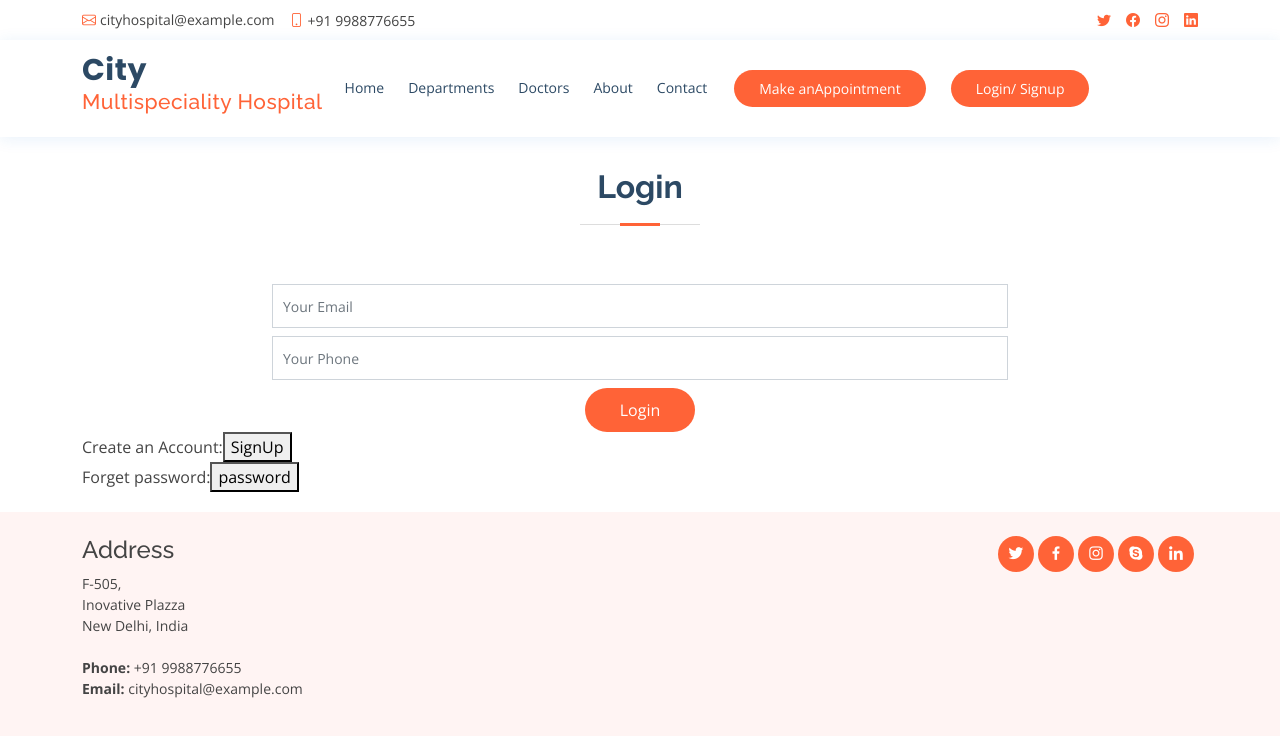
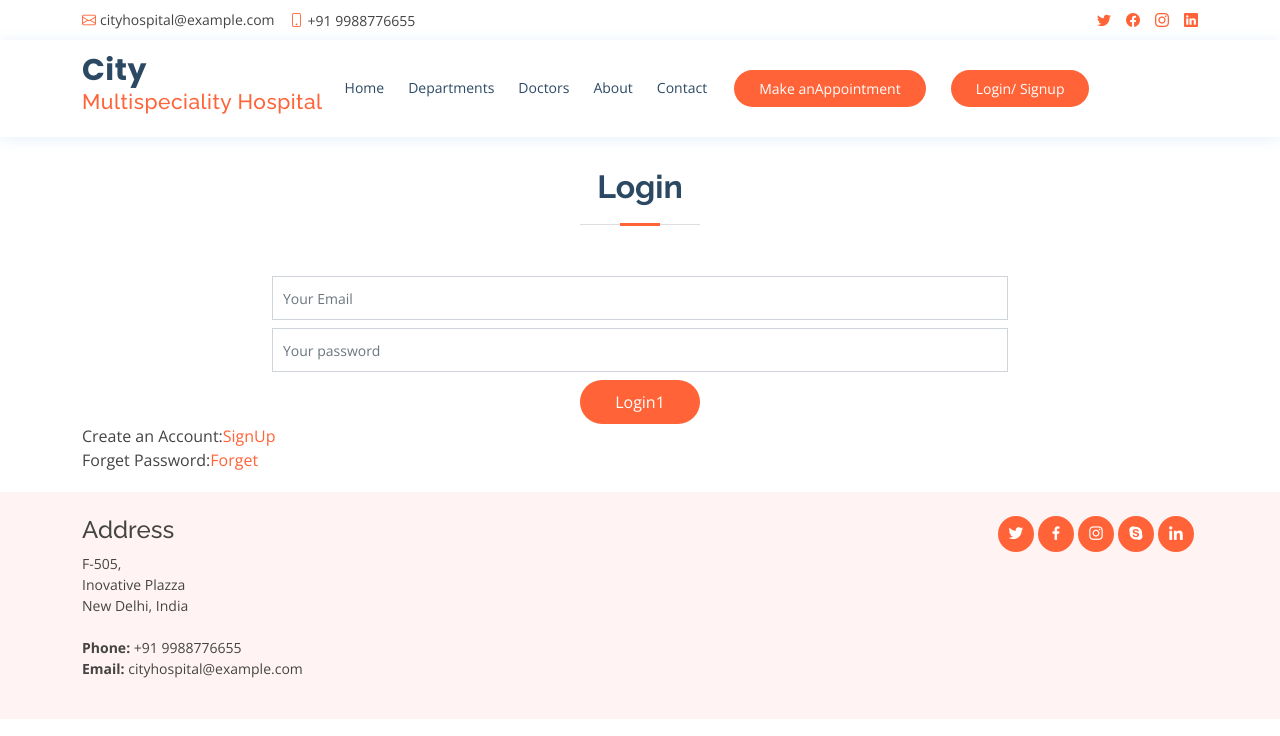
Before and after one commit to jaydip2210/cityhospital, a React (Create React App) app: page /Auth in a window 1280 px wide. Shown: the top 736 px of the page. Built offline with nearby package versions, Linux system fonts and the light colour scheme.

Commit message:
21_9_23_Button

```diff
--- a/package.json
+++ b/package.json
@@ -10,6 +10,7 @@
     "react-dom": "^18.2.0",
     "react-router-dom": "^6.16.0",
     "react-scripts": "5.0.1",
+    "styled-components": "^6.0.8",
     "web-vitals": "^2.1.4"
   },
   "scripts": {
--- a/public/assets/css/style.css
+++ b/public/assets/css/style.css
@@ -1081,7 +1081,7 @@ section {
   padding: 10px 12px;
 }
 
-.appointment .php-email-form button[type="submit"] {
+/* .appointment .php-email-form button[type="submit"] {
   background: #FF6337;
   border: 0;
   padding: 10px 35px;
@@ -1092,7 +1092,7 @@ section {
 
 .appointment .php-email-form button[type="submit"]:hover {
   background: #1c84e3;
-}
+} */
 
 /*--------------------------------------------------------------
 # Departments
--- a/src/App.js
+++ b/src/App.js
@@ -10,7 +10,6 @@ import About from './container/About/About';
 import Contact from './container/Contact/Contact';
 import Appointment from './container/Appointment/Appointment';
 import Auth from './container/Auth/Auth';
-
 
 function App() {
   return (
--- /dev/null
+++ b/src/components/Ui/Button/Button.js
@@ -0,0 +1,29 @@
+import React from 'react';
+import { Basebutton } from './Button.style';
+
+function Button({children, ...rest}) {
+    console.log(rest);
+
+    // const type = () => {
+    //     switch (btnType) {
+    //         case 'Primary' :
+    //             return PrimaryButton
+    //         case 'Secondary' :
+    //             return SecondaryButton
+    //         case 'Outline' :
+    //             return OutlineButton
+    //     }
+    // }
+
+    // let costumButton = type();
+
+    return (
+        <>
+            <Basebutton {...rest}>
+                {children}
+            </Basebutton>
+        </>
+    );
+}
+
+export default Button;
--- /dev/null
+++ b/src/components/Ui/Button/Button.style.js
@@ -0,0 +1,26 @@
+import styled from "styled-components";
+
+
+export const Basebutton = styled.button`
+    background: #FF6337;
+    color: #fff;
+    border: 0;
+    padding: 10px 35px;
+    transition: 0.4s;
+    border-radius: 50px;
+`
+
+// export const PrimaryButton = styled(PrimaryButton)`
+//     background: #FF6337;
+//     color: #fff;
+// `
+
+// export const SecondaryButton = styled(SecondaryButton)`
+//     background: #00000;
+//     color: #fff;
+// `
+
+// export const OutlineButton = styled(OutlineButton)`
+//     background: #fff;
+//     color: #00000;
+// `
--- a/src/container/Auth/Auth.js
+++ b/src/container/Auth/Auth.js
@@ -1,8 +1,10 @@
 import React, { useState } from 'react';
+import Button from '../../components/Ui/Button/Button';
+
 
 function Auth(props) {
     const [type, setType] = useState('login');
-    const [password, setPassword] = useState('forget');
+    // const [password, setPassword] = useState('forget');
 
     return (
         <main>
@@ -10,51 +12,44 @@ function Auth(props) {
                 <div className="container">
                     <div className="section-title">
                         {
-                            type === 'login' ? <h2>Login</h2> : <h2>SignUp</h2>
-                        }
-
-                        {
-                            password === 'forget' ? null : <h2>Forget password</h2>
+                            type === 'login' ? <h2>Login</h2> : type === 'signUp' ? <h2>SignUp</h2> : <h2>Forget password</h2>
                         }
                         {/* <h2>Login / SignUp</h2> */}
                     </div>
                     <form action method="post" role="form" className="php-email-form">
                         <div className="row justify-content-center">
-                            <div className="col-md-8 form-group">
-                                {
-                                    type === 'login' ? null : <input type="text" name="name" className="form-control" id="name" placeholder="Your Name" data-rule="minlen:4" data-msg="Please enter at least 4 chars" />
-                                }
-                            </div>
+                            {
+                                type === 'signUp' ? <div className="col-md-8 form-group">
+                                    <input type="text" name="name" className="form-control" id="name" placeholder="Your Name" data-rule="minlen:4" data-msg="Please enter at least 4 chars" />
+                                </div> : null
+                            }
                             <div className="col-md-8 form-group mt-3 mt-md-0">
                                 <input type="email" className="form-control" name="email" id="email" placeholder="Your Email" data-rule="email" data-msg="Please enter a valid email" />
                             </div>
-                            <div className="col-md-8 form-group mt-3 mt-md-0">
-                                {
-                                    password === 'forget' ? <input type="tel" className="form-control" name="phone" id="phone" placeholder="Your Phone" data-rule="minlen:4" data-msg="Please enter at least 4 chars" />
-                                        :
-                                        null
-                                }
 
-                            </div>
+                            {
+                                type === 'login' || type === "signUp" ? <div className="col-md-8 form-group mt-3 mt-md-0">
+                                    <input type="tel" className="form-control" name="password" id="phone" placeholder="Your password" data-rule="minlen:4" data-msg="Please enter at least 4 chars" />
+                                </div> : null
+                            }
                         </div>
                         <div className="text-center">
                             {
-                                type === 'login' ? <button type="submit">Login</button> : <button type="submit">SignUp</button>
+                                type === 'login' ? <Button type="submit">Login1</Button> :
+                                type === 'signUp' ? <Button btnType="Secondary" type="submit">SignUp</Button> :
+                                    <Button btnType="Outline" type="submit">submit</Button>
                             }
-
                         </div>
                     </form>
 
                     {
-                        type === 'login' ? <span>Create an Account:<button onClick={() => setType()}>SignUp</button></span>
+                        type === 'login' ? <span>Create an Account:<a href='#' onClick={() => setType('signUp')}>SignUp</a></span>
                             :
-                            <span>Already have an Account:<button onClick={() => setType('login')}>Login</button></span>
+                            <span>Already have an Account:<a href='#' onClick={() => setType('login')}>Login</a></span>
                     }
                     <br></br>
                     {
-                        password === 'forget' ? <span>Forget password:<button onClick={() => setPassword()}>password</button></span>
-                            :
-                            null
+                         type === 'login' ? <span>Forget Password:<a href='#' onClick={() => setType('forget')}>Forget</a></span> : null
                     }
 
                 </div>
```
Also changed, not shown: src/App.css (line endings or trailing spaces), 1 other file (tests, documents, lock files or other folders).
